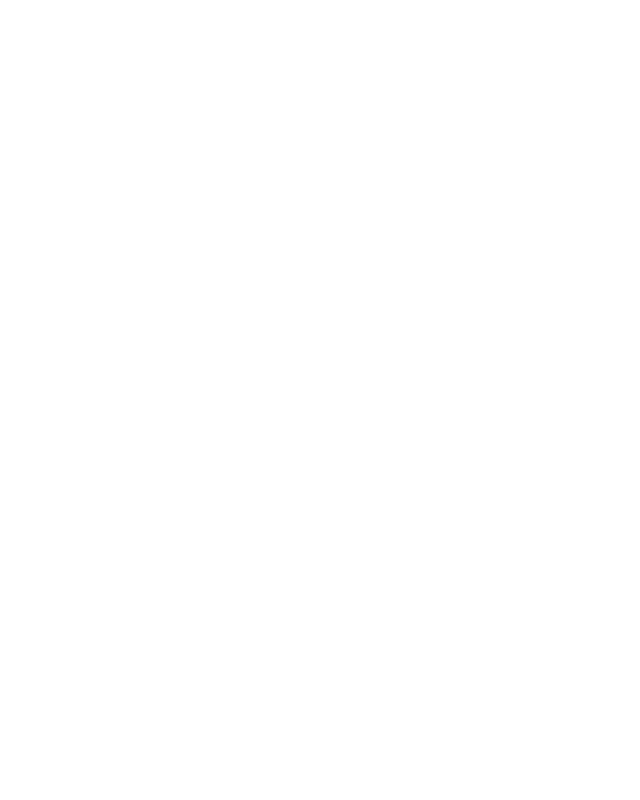
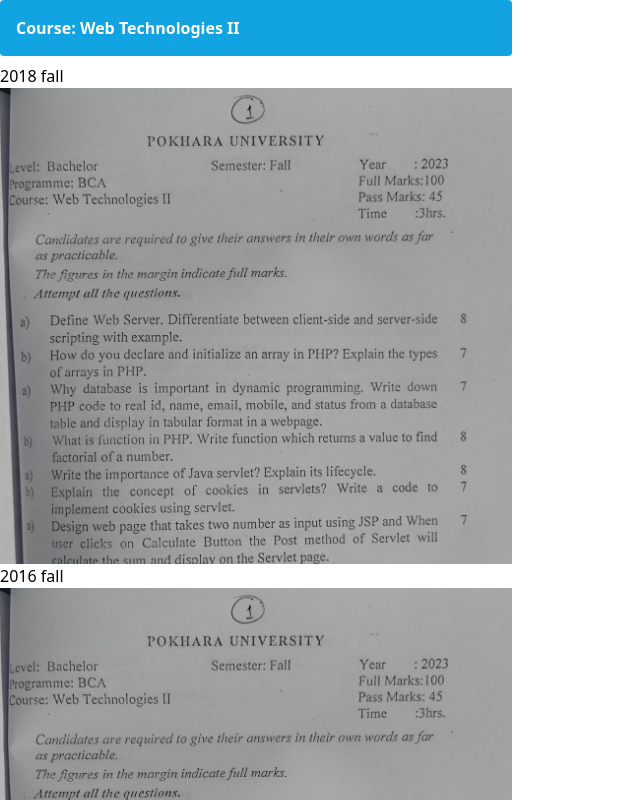
Before and after one commit to yuvraj-sapkota/oidisgold, a React (Vite) app in the folder frontend/: page /questions in a window 1280 px wide. Before the commit this address had no page. Shown: the whole page, without its empty margins (0-640 px from the left). Built offline with nearby package versions, Linux system fonts and the light colour scheme.

Commit message:
work on process

```diff
--- a/frontend/src/App.jsx
+++ b/frontend/src/App.jsx
@@ -9,6 +9,7 @@
 import Logout from "./pages/Logout";
 import Footer from "./components/Footer";
 import HomePage from "./pages/HomePage";
+import QuestionsPage from "./pages/Questionspage";
 
 const App = () => {
   return (
@@ -21,6 +22,7 @@
             <Route path="signup" element={<Signup />} />
             <Route path="home" element={<HomePage />} />
             <Route path="adminPage" element={<AdminPage />} />
+            <Route path="questions" element={<QuestionsPage />} />
           </Route>
         </Routes>
       </BrowserRouter>
--- a/frontend/src/Layout/HomePage/RightSideContent.jsx
+++ b/frontend/src/Layout/HomePage/RightSideContent.jsx
@@ -22,6 +22,7 @@
           `http://localhost:8000/api/subjects/${semesterId}`
         );
         setSubject(subjectResponse.data);
+        console.log("subject coming from backend is ", subjectResponse.data);
       } catch (error) {
         console.error("Error fetching subjects:", error);
       }
@@ -34,10 +35,11 @@
 
   return (
     <>
+      {semesterId ? (
         <main className="flex-1 overflow-auto px-4 md:px-8 py-6">
           {semesterId && subject.length > 0 && (
             <div className="text-xl sm:text-2xl font-semibold text-center text-customBlue mb-6">
-            <p>Subjects of {subject[0]?.semester?.name} Semester</p>
+              <p>Subjects of {subject[0]?.semester?.name} </p>
             </div>
           )}
 
@@ -45,12 +47,14 @@
             <div className="grid gap-6 sm:grid-cols-2 lg:grid-cols-3">
               {subject.map((curElem, index) => (
                 <Link
-        to={`/displayquestions?subjectId=${curElem.subject_id}&semesterKey=`}
+                  to={`/questions?subjectId=${curElem._id}&semesterKey=`}
                   key={index}
                   className="w-full"
                 >
                   <div className="border border-gray-300 h-40 p-4 rounded-xl shadow hover:shadow-lg hover:scale-105 transition-transform duration-200 bg-white flex flex-col justify-between">
-          <h4 className="font-bold text-xl text-center">{curElem.name}</h4>
+                    <h4 className="font-bold text-xl text-center">
+                      {curElem.name}
+                    </h4>
                     <div className="flex justify-center">
                       <button className="bg-customBlue text-white px-4 py-1 rounded hover:text-black transition-colors duration-200">
                         Open Questions
@@ -61,8 +65,12 @@
               ))}
             </div>
           </div>
-
         </main>
+      ) : (
+        <div>
+          <h1 className="text-center font-bold text-6xl mt-4 tracking-tight h-screen flex justify-center items-center">Please select <br /> your semester</h1>
+        </div>
+      )}
     </>
   );
 };
--- a/frontend/src/pages/Questionspage.jsx
+++ b/frontend/src/pages/Questionspage.jsx
@@ -1,7 +1,59 @@
+import wt from "../assets/wt1.jpg";
+
 const QuestionsPage = () => {
+  const questionImage = [
+    {
+      name: "english",
+      year: 2018,
+      season: "fall",
+      imageUrl: wt,
+    },
+    {
+      name: "math",
+      year: 2016,
+      season: "fall",
+      imageUrl: wt,
+    },
+    {
+      name: "math",
+      year: 2016,
+      season: "fall",
+      imageUrl:
+        "https://encrypted-tbn0.gstatic.com/images?q=tbn:ANd9GcSWcH6lSLwRVWhY1yqYLZgCZC7ucYh-LtBmRkI7UhQFGNQw9ycDe9Bm9HNFczpOt_ir4jw&usqp=CAU",
+    },
+    {
+      name: "math",
+      year: 2016,
+      season: "fall",
+      imageUrl:
+        "https://encrypted-tbn0.gstatic.com/images?q=tbn:ANd9GcSWcH6lSLwRVWhY1yqYLZgCZC7ucYh-LtBmRkI7UhQFGNQw9ycDe9Bm9HNFczpOt_ir4jw&usqp=CAU",
+    },
+  ];
+
   return (
     <>
-      <h1>All the question paper will be display here</h1>
+      <div className="fixed bg-customBlue w-full md:w-[40%] rounded px-4 py-4 flex items-center justify-between">
+        <h1 className=" text-white font-bold">Course: Web Technologies II</h1>
+
+      </div>
+      <div className="h-screen pt-16  md:w-[40%] overflow-auto">
+        {questionImage.map((curElem, index) => (
+          <div key={index} className="w-full   h-[500px] overflow-hidden ">
+            <p>
+              {curElem.year} {curElem.season}
+            </p>
+           <div className="">
+
+           <img
+              src={curElem.imageUrl}
+              alt=""
+              className="w-[100%] h-[100%] object-fill "
+            />
+            sd
+           </div>
+          </div>
+        ))}
+      </div>
     </>
   );
 };
```
Also changed, not shown: frontend/src/assets/wt1.jpg (added). Lines whose indentation alone changed are shown as unchanged.
